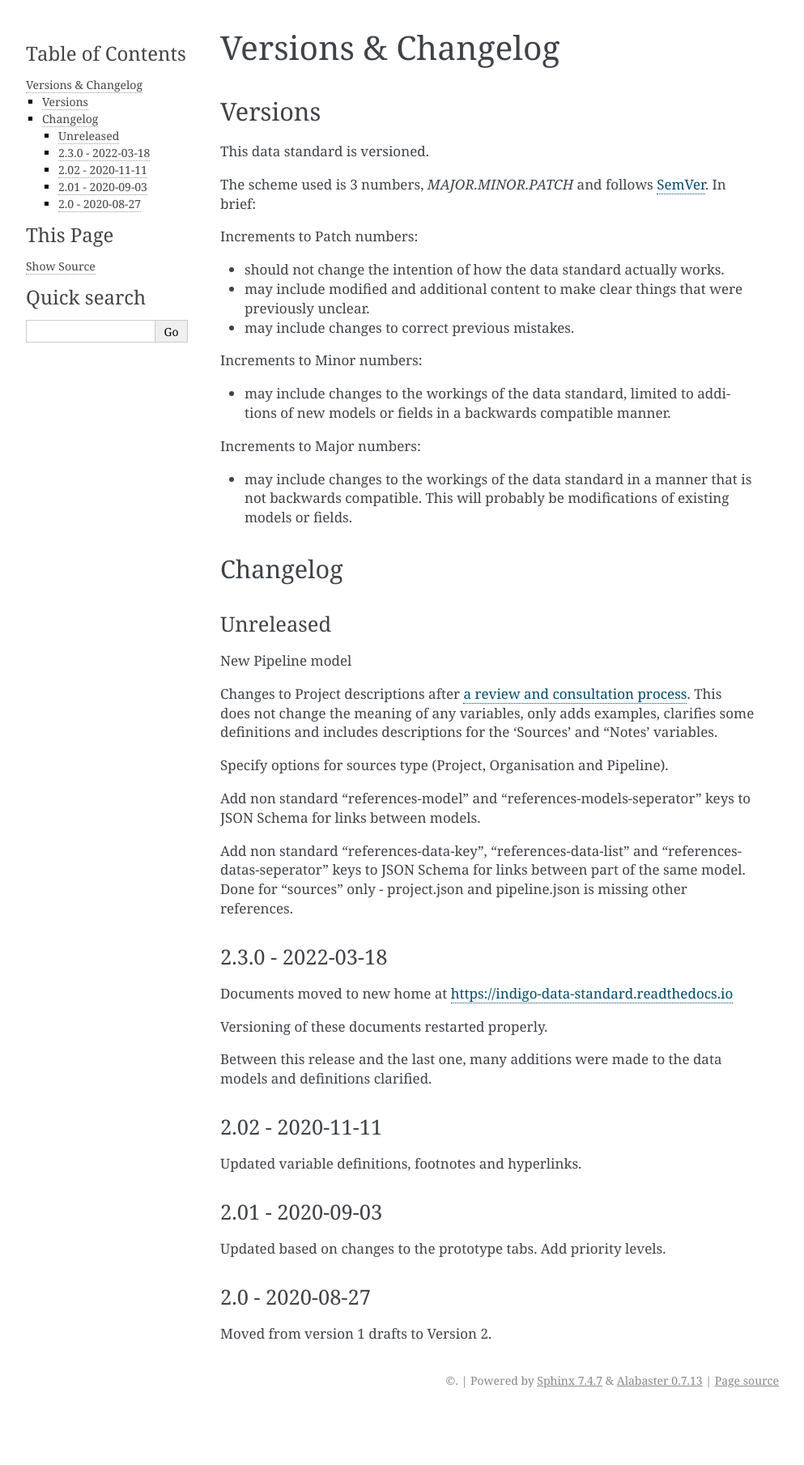
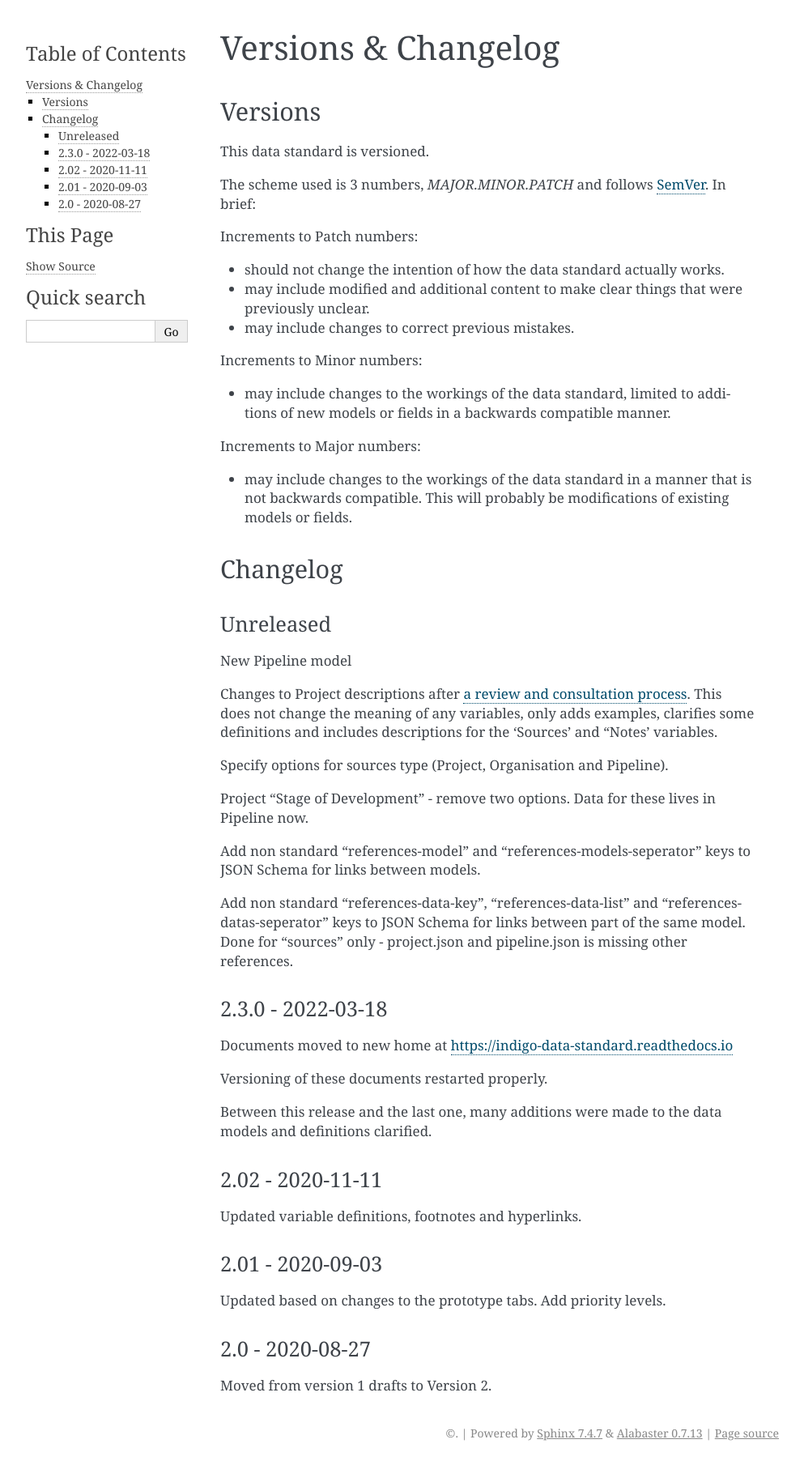
Before and after one commit to INDIGO-Initiative/indigo-data-standard, a Sphinx documentation site: the page built from docs/versions_changelog.rst, in a window 1280 px wide. Shown: the whole page at 81% size, without its empty margins (148-1141 px from the left). Built offline with Sphinx 7.4.7, drawn with Linux system fonts in a browser that asks for light colours; before the commit the page ends 1744 px from its top, so only the background shows below that.

Commit message:
project.json: "Stage of Development" - remove two options.

```diff
--- a/docs/versions_changelog.rst
+++ b/docs/versions_changelog.rst
@@ -34,6 +34,8 @@ Changes to Project descriptions after `a review and consultation process <https:
 
 Specify options for sources type (Project, Organisation and Pipeline).
 
+Project "Stage of Development" - remove two options. Data for these lives in Pipeline now.
+
 Add non standard "references-model" and "references-models-seperator" keys to JSON Schema for links between models.
 
 Add non standard "references-data-key", "references-data-list" and "references-datas-seperator" keys to JSON Schema for links between part of the same model. Done for "sources" only - project.json and pipeline.json is missing other references.
```
Also changed, not shown: 1 other file.
